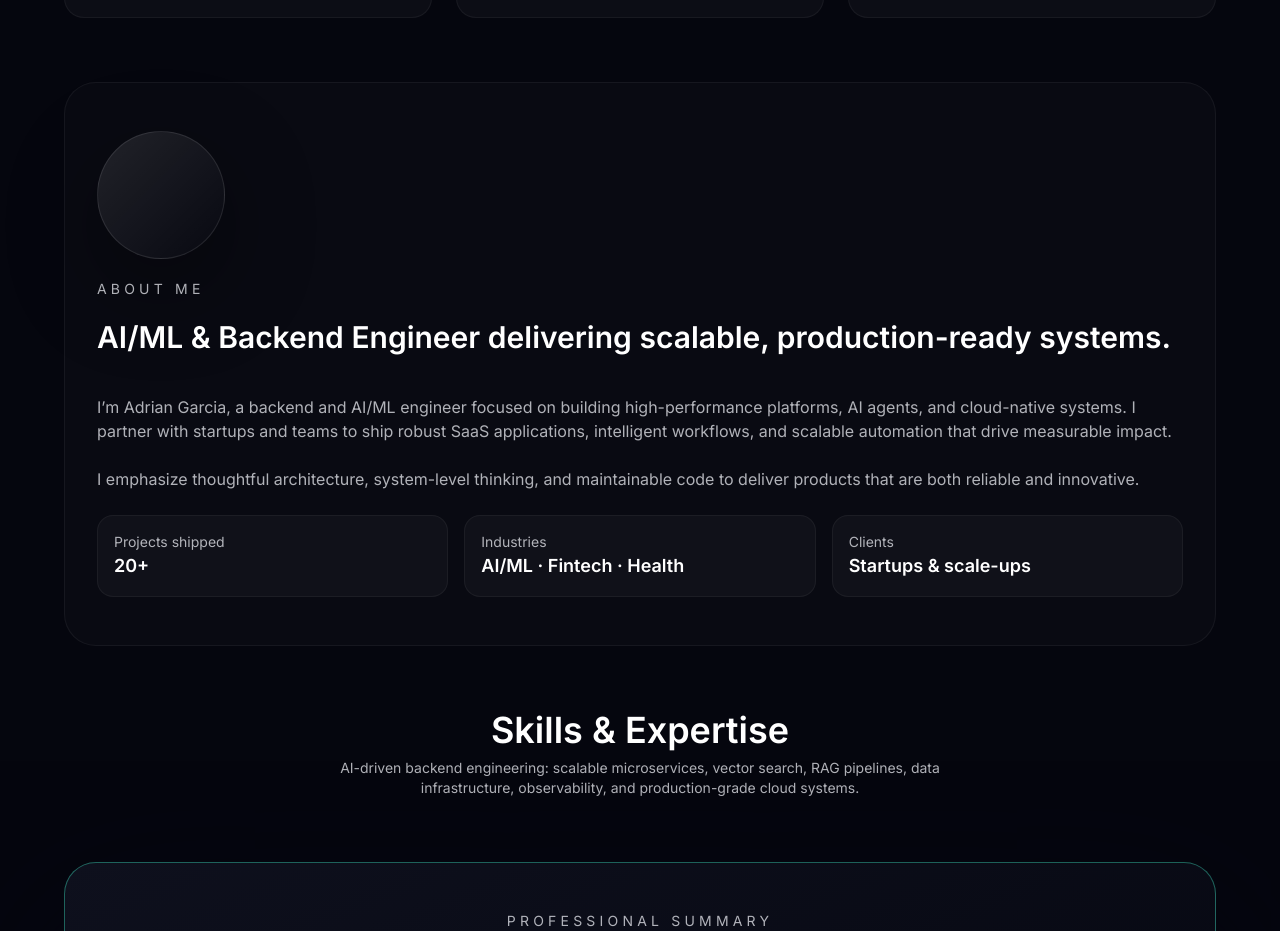
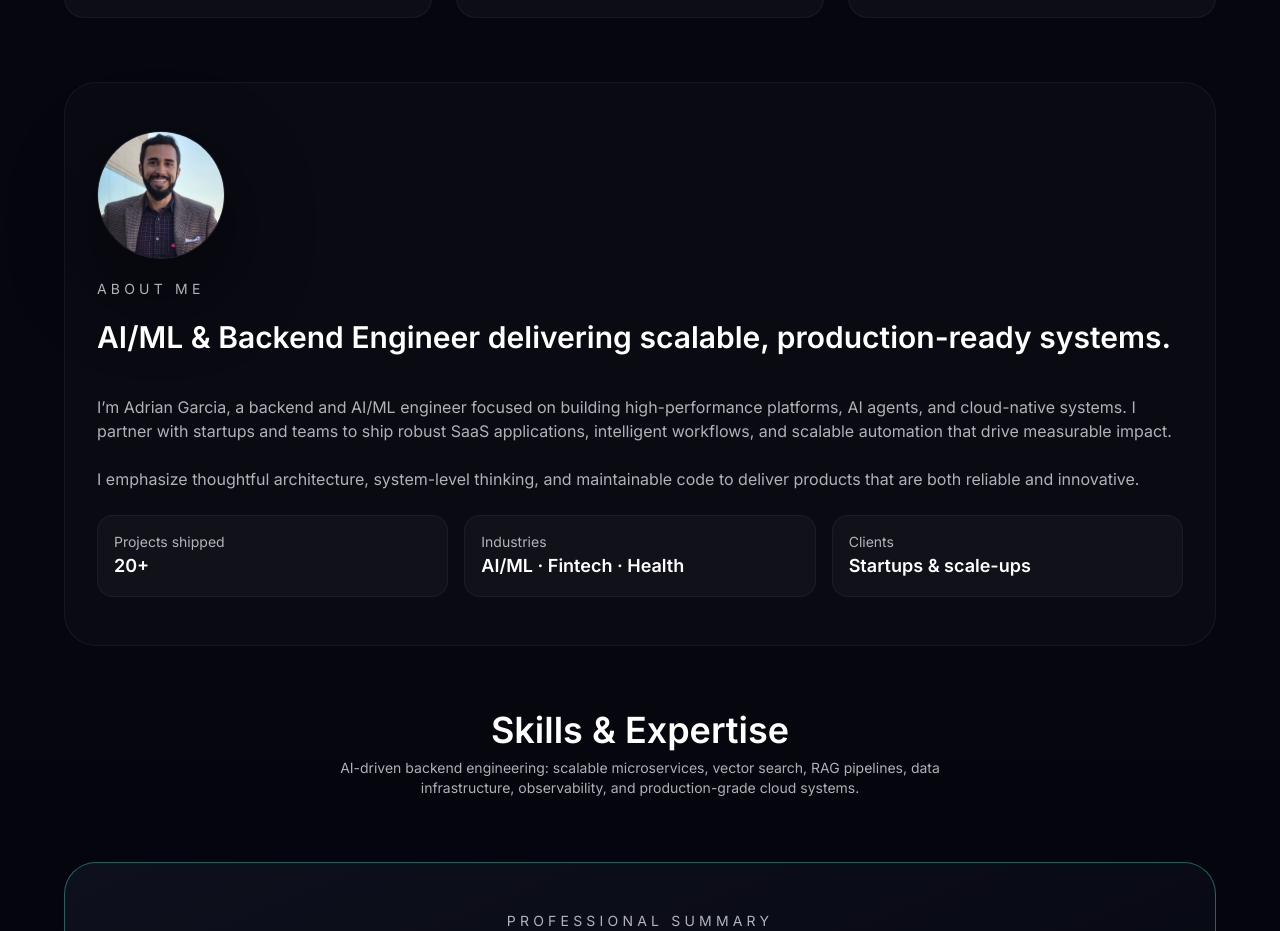
Before and after one commit to CryptoAardvark/Adrian-portfolio, a Next.js app: page / in a window 1280 px wide. Shown: the part 1780-2711 px from the top of the page. Built offline with nearby package versions, Linux system fonts and the light colour scheme.

Commit message:
feat: added image on about me section

```diff
--- a/components/AboutShort.tsx
+++ b/components/AboutShort.tsx
@@ -10,10 +10,18 @@ export function AboutShort() {
       id="about"
       className="grid gap-10 rounded-[var(--radius-lg)] border border-white/5 bg-white/[0.02] px-8 py-12 md:grid-cols-[0.8fr,1.2fr]"
     >
-      <div className="space-y-5">
-        <div className="h-32 w-32 rounded-full border border-white/10 bg-gradient-to-br from-white/10 to-transparent shadow-[0_30px_90px_rgba(0,0,0,0.4)]" />
+      <div className="space-y-5 flex flex-col items-center md:items-start">
+        {/* Profile Image */}
+        <div className="h-32 w-32 rounded-full border border-white/10 shadow-[0_30px_90px_rgba(0,0,0,0.4)] overflow-hidden">
+          <img
+            src="/image/adrian.jpg" // <-- Replace this with your image path
+            alt="Adrian Garcia"
+            className="h-full w-full object-cover"
+          />
+        </div>
+
         <p className="text-sm uppercase tracking-[0.3em] text-[var(--text-muted)]">
-          About me
+          About Me
         </p>
         <h3 className="text-3xl font-semibold text-white">
           AI/ML & Backend Engineer delivering scalable, production-ready systems.
```
Also changed, not shown: public/image/adrian.jpg (added).
